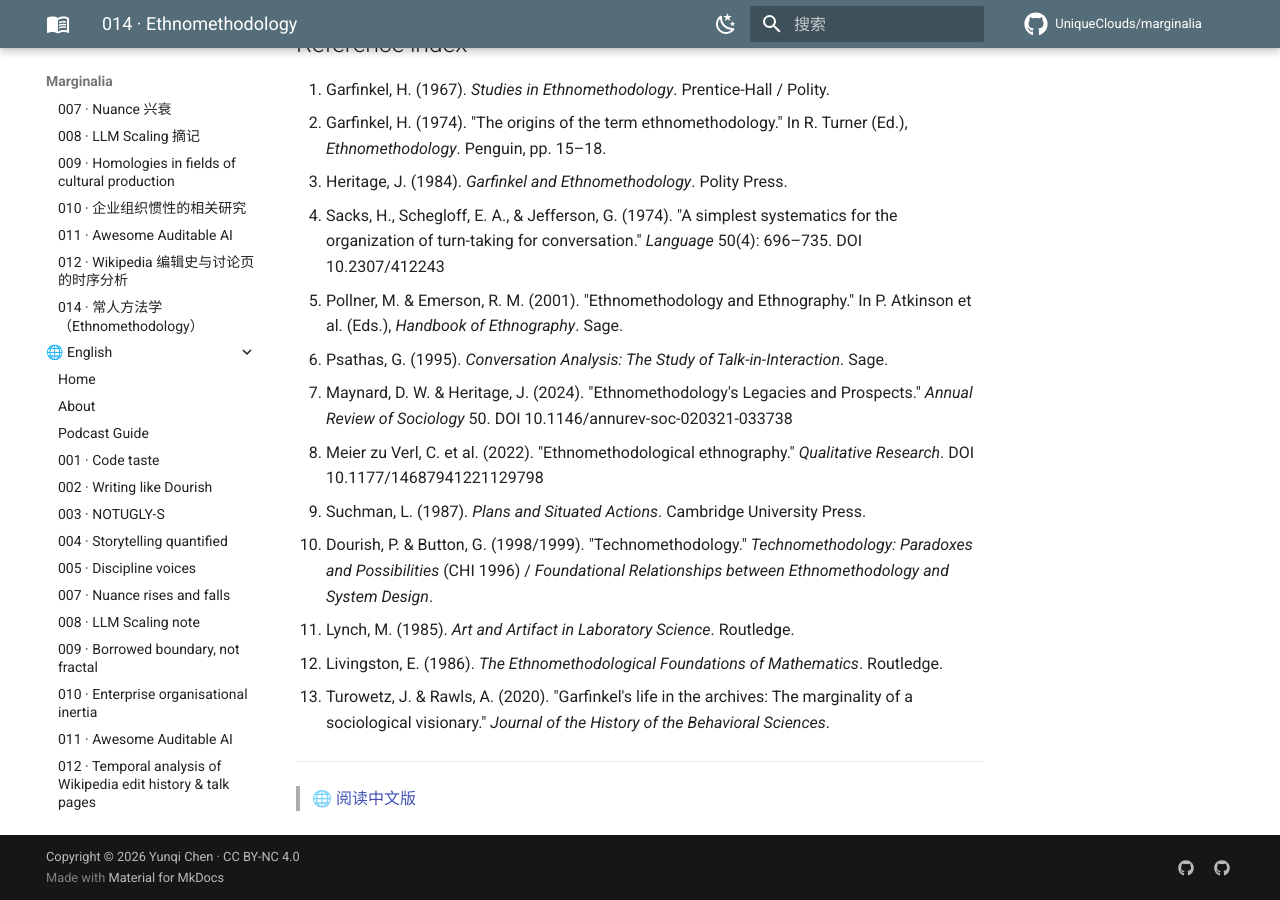
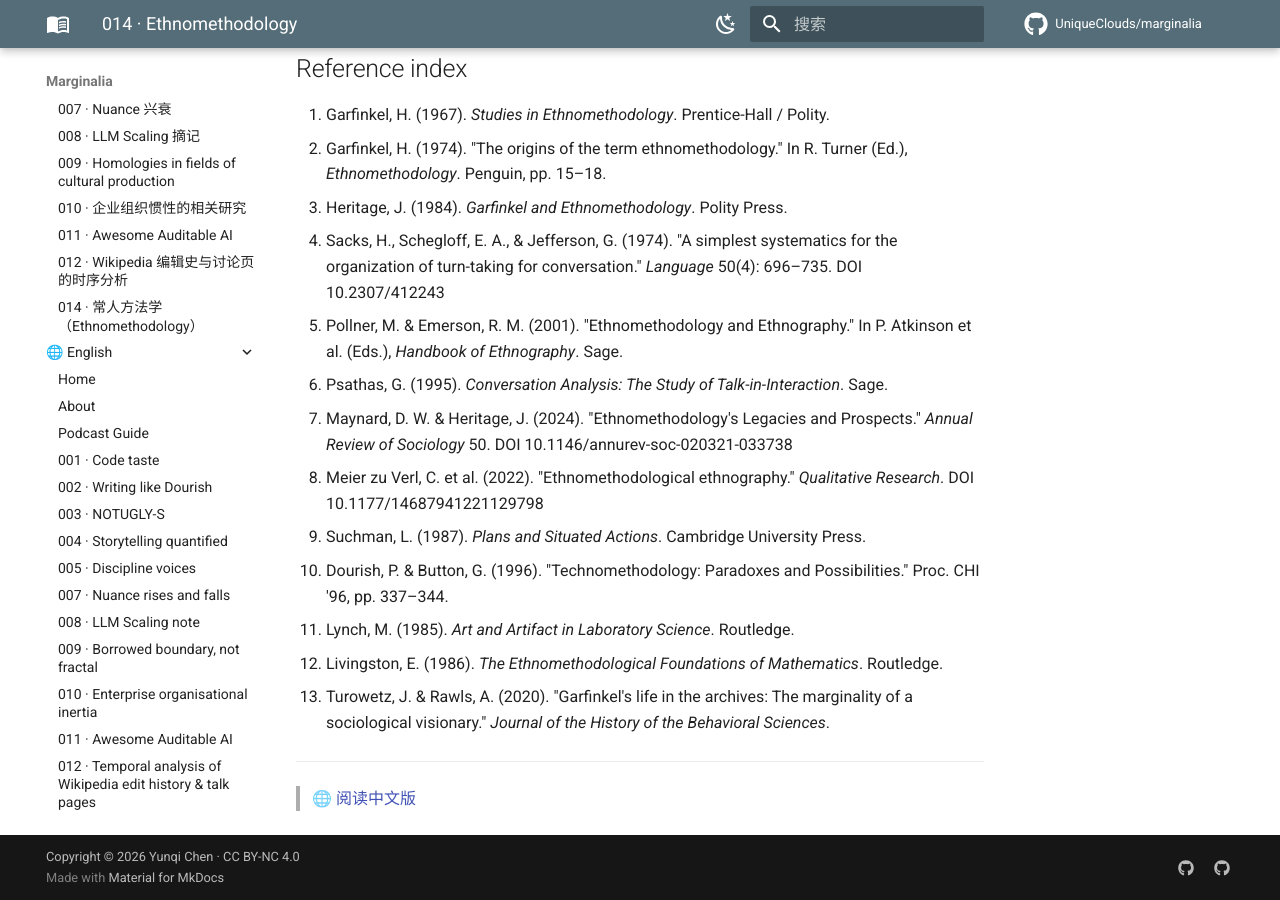
Before and after one commit to UniqueClouds/marginalia, an MkDocs documentation site: the page built from docs/entries/014-ethnomethodology.en.md, in a window 1280 px wide and 900 px high, scrolled down 4760 px. Built offline with MkDocs 1.6.1 and Material for MkDocs 9.7.7, drawn with Linux system fonts in a browser that asks for light colours; comment, search, counter and statistics services are not loaded; some of the changed text lies outside the part shown.

Commit message:
fix(entry 014): 统一 technomethodology 文献年份为 CHI 1996

```diff
--- a/docs/entries/014-ethnomethodology.en.md
+++ b/docs/entries/014-ethnomethodology.en.md
@@ -48,7 +48,7 @@
 4. **Psathas (1995) distinguishes five approaches**: ① organisation of practical actions and practical reasoning; ② organisation of talk-in-interaction (CA); ③ talk-in-interaction in institutional/organisational settings; ④ the study of work; ⑤ the haecceity of work — what makes a test a test, a competition a competition.
 5. **Later shift toward workplace studies**: Lucy Suchman's *Plans and Situated Actions* (1987) used ethnomethodology to critique the "planning" paradigm in HCI/AI; Michael Lynch's *Art and Artifact in Laboratory Science* (1985) and Eric Livingston's *The Ethnomethodological Foundations of Mathematics* (1986).
 6. **The standard secondary source**: Heritage (1984), *Garfinkel and Ethnomethodology*.
-7. **Application to HCI / CSCW (echoing entry 002 in this site)**: Dourish & Button proposed **technomethodology** (1996/1998), drawing a "foundational relationship" between EM's *accountability* and system design's *abstraction*; Dourish's *Where the Action Is* (2001/2021) grounds "embodied interaction" in phenomenology (Heidegger/Wittgenstein) and ethnomethodology. Related: see [Writing like Dourish](002-writing-like-dourish.en.md).
+7. **Application to HCI / CSCW (echoing entry 002 in this site)**: Dourish & Button proposed **technomethodology**, in their CHI 1996 paper "Technomethodology: Paradoxes and Possibilities", drawing a "foundational relationship" between EM's *accountability* and system design's *abstraction*; Dourish's *Where the Action Is* (2001/2021) grounds "embodied interaction" in phenomenology (Heidegger/Wittgenstein) and ethnomethodology. Related: see [Writing like Dourish](002-writing-like-dourish.en.md).
 8. **The EMCA label and recent directions**: ethnomethodology + conversation analysis are jointly called EMCA; video-based studies of interaction (Goodwin, Heath, Mondada); science & technology studies (Lynch); and ethnomethodology in AI / human–machine interaction (2022 special issue). For a review, see Maynard & Heritage (2024, *Annual Review of Sociology* 50, DOI 10.1146/annurev-soc-020321-033738).
 
 ## 4. Core concepts at a glance
@@ -74,7 +74,7 @@
 7. Maynard, D. W. & Heritage, J. (2024). "Ethnomethodology's Legacies and Prospects." *Annual Review of Sociology* 50. DOI 10.1146/annurev-soc-020321-033738
 8. Meier zu Verl, C. et al. (2022). "Ethnomethodological ethnography." *Qualitative Research*. DOI 10.1177/14687941221129798
 9. Suchman, L. (1987). *Plans and Situated Actions*. Cambridge University Press.
-10. Dourish, P. & Button, G. (1998/1999). "Technomethodology." *Technomethodology: Paradoxes and Possibilities* (CHI 1996) / *Foundational Relationships between Ethnomethodology and System Design*.
+10. Dourish, P. & Button, G. (1996). "Technomethodology: Paradoxes and Possibilities." Proc. CHI '96, pp. 337–344.
 11. Lynch, M. (1985). *Art and Artifact in Laboratory Science*. Routledge.
 12. Livingston, E. (1986). *The Ethnomethodological Foundations of Mathematics*. Routledge.
 13. Turowetz, J. & Rawls, A. (2020). "Garfinkel's life in the archives: The marginality of a sociological visionary." *Journal of the History of the Behavioral Sciences*.
```
Also changed, not shown: docs/entries/014-ethnomethodology.zh.md (+2 -2 lines), marginalia/014-ethnomethodology/note.en.md (+3 -3 lines), marginalia/014-ethnomethodology/note.zh.md (+3 -3 lines).
